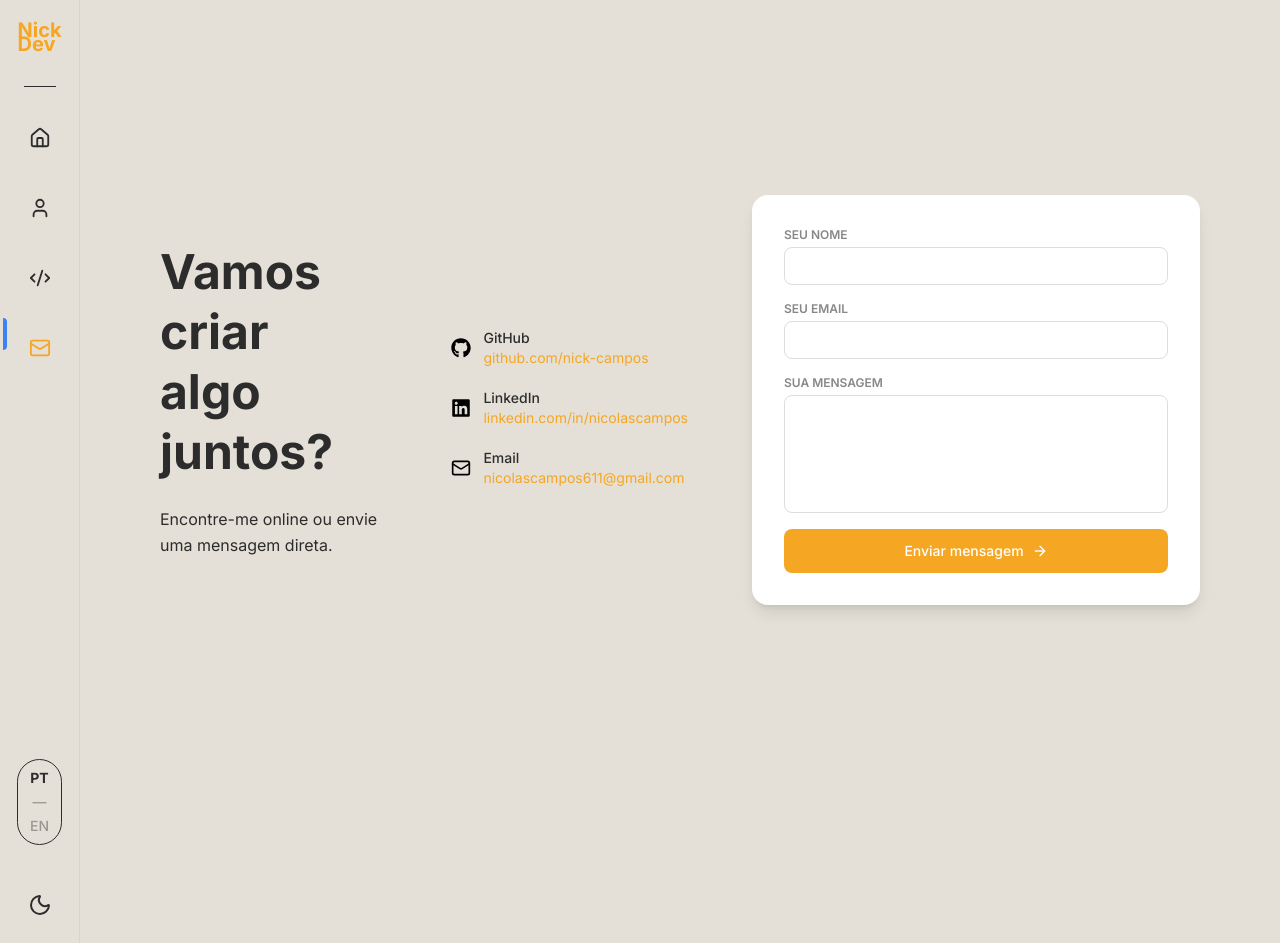
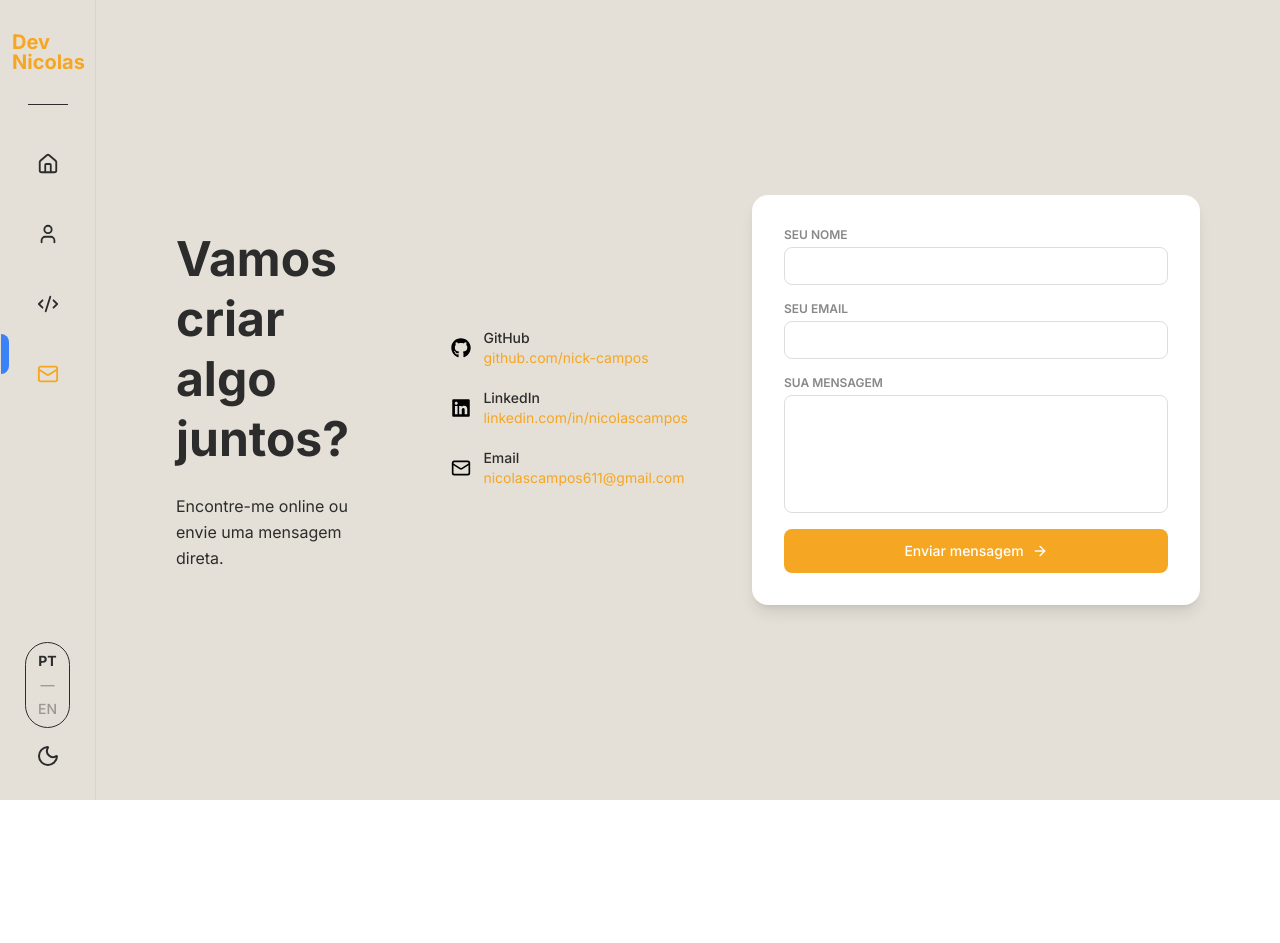
Before and after one commit to nick-campos/nicolasdev, a React (Vite) app: page /findme in a window 1280 px wide. After the commit the page ends 800 px from the top, so only its background shows below. Built offline with nearby package versions, Linux system fonts and the light colour scheme.

Commit message:
perf: melhoria na sidebar

```diff
--- a/src/App.tsx
+++ b/src/App.tsx
@@ -81,7 +81,7 @@ function AppContent() {
               <Route path='/' element={<Home isDark={isDark} />} />
               <Route path='/about' element={<About isDark={isDark}/>} />
               <Route path='/projects' element={<Projects />} />
-              <Route path='/findme' element={<Findme />} />
+              <Route path='/findme' element={<Findme isDark={isDark}/>} />
             </Routes>
           </motion.div>
         </AnimatePresence>
--- a/src/components/Sidebar.tsx
+++ b/src/components/Sidebar.tsx
@@ -1,102 +1,97 @@
-// Importa o hook de navegação do React Router
 import { useNavigate, useLocation } from 'react-router-dom'
-
-// Importa os ícones da Lucide React
 import { Home, User, Code2, Mail } from 'lucide-react'
 import { motion } from 'framer-motion'
+import { useTranslation } from 'react-i18next'
+
 import ThemeToggle from './ThemeToggle'
 import TranslateToggle from './TranslateToggle'
 import { useLanguage } from '../hooks/useTranslation'
-import { useTranslation } from 'react-i18next'
 
 interface HeaderProps {
   isDark: boolean
   toggleTheme: () => void
 }
 
-// Array com os dados de cada item de navegação da sidebar
-// path: rota para onde o item direciona
-// icon: componente de ícone da Lucide React
-// label: texto alternativo para acessibilidade
 const navIcons = [
-    { path: '/', icon: Home, labelKey:'sidebar.home'},
-    { path: '/about', icon: User, labelKey: 'sidebar.about'},
-    { path: '/projects', icon: Code2, labelKey: 'sidebar.projects'},
-    { path: '/findme', icon: Mail, labelKey: 'sidebar.findme'},
+  { path: '/', icon: Home, labelKey: 'sidebar.home' },
+  { path: '/about', icon: User, labelKey: 'sidebar.about' },
+  { path: '/projects', icon: Code2, labelKey: 'sidebar.projects' },
+  { path: '/findme', icon: Mail, labelKey: 'sidebar.findme' },
 ]
 
-// Componente da Sidebar — barra lateral fixa em todas as páginas
-// useNavigate: usamos para redirecionar ao clicar em um ícone
-// useLocation: usamos para saber qual página está ativa no momento
 export default function Sidebar({ isDark, toggleTheme }: HeaderProps) {
   const navigate = useNavigate()
   const location = useLocation()
-    // Este bloco chama o hook useLanguage dentro da Sidebar.
+  const { t } = useTranslation()
   const { currentLanguage, toggleLanguage } = useLanguage()
 
-    const sideBarStyle = isDark
-        ? 'bg-[#121212]'
-        : 'bg-[#E5E0D7]'
-
-    const { t } = useTranslation()
+  const sideBarStyle = isDark ? 'bg-[#121212]' : 'bg-[#E5E0D7]'
 
   return (
-        // Sidebar fixa na lateral esquerda, ocupando toda a altura da tela
-        <aside className={`w-20 min-h-screen flex flex-col items-center py-5 gap-8 border-r border-gray-300 ${sideBarStyle}`}
+    <aside
+      className={`w-24 h-screen overflow-hidden flex flex-col items-center border-r border-gray-300 ${sideBarStyle}`}
     >
-
-                {/*Logo*/}
+      <div className="flex flex-col items-center w-full pt-8">
         <div
-                    className='flex flex-col cursor-pointer'
+          className="flex flex-col items-start w-full pl-3 cursor-pointer"
           onClick={() => navigate('/')}
         >
-                    <span className='font-bold text-xl leading-none' style={{ color: '#F5A623' }}>Nick</span>
-                    <span className='font-bold text-xl leading-none mt-[-6px]' style={{ color: '#F5A623' }}>Dev</span>
+          <span className="font-bold text-xl leading-none" style={{ color: '#F5A623' }}>
+            Dev
+          </span>
+
+          <span className="font-bold text-xl leading-none" style={{ color: '#F5A623' }}>
+            Nicolas
+          </span>
         </div>
 
-                {/*Linha abaixo do nome*/}
-                <div className='w-8 h-px' style={{backgroundColor: isDark ? '#FFFFFF' : '#2C2C2C'}}/>
+        <div
+          className="w-10 h-px mt-8"
+          style={{ backgroundColor: isDark ? '#FFFFFF' : '#2C2C2C' }}
+        />
 
-                {/* Mapeia o array navItems e renderiza um ícone para cada item
-                location.pathname: compara com o path do item para saber qual está ativo
-                O ícone ativo recebe a cor laranja, os demais ficam em cinza escuro */}
-                <nav className='flex flex-col items-center gap-8 text-2xl transition-colors'>
+        <nav className="flex flex-col items-center gap-8 text-2xl transition-colors mt-10">
           {navIcons.map(({ path, icon: Icon, labelKey }) => {
             const isAtivo = location.pathname === path
+
             return (
               <button
                 key={path}
                 onClick={() => navigate(path)}
                 aria-label={t(labelKey)}
-                                className='relative flex items-center cursor-pointer transition-colors duration-200 hover:bg-gray-200 rounded-lg p-2'
-                                style={{ color: isAtivo ? '#F5A623' : isDark ? '#FFFFFF' : '#2C2C2C'}}
+                className="relative flex items-center cursor-pointer transition-colors duration-200 hover:bg-gray-200 rounded-lg p-2"
+                style={{
+                  color: isAtivo ? '#F5A623' : isDark ? '#FFFFFF' : '#2C2C2C',
+                }}
               >
-                                {/* Barrinha azul animada — desliza para cima ou para baixo
-                                    layoutId: o framer-motion usa esse id para animar
-                                    a  transição entre posições quando o ícone ativo muda */}
                 {isAtivo && (
                   <motion.span
-                                        layoutId='activeIndicator'
-                                        className='absolute left-[-18px] top-1/7 h-8 w-1 rounded-r-full'
-                                        style={{ backgroundColor: isDark ? '#F5A623' : '#3B82F6', transform: 'translateY(-50%)' }}
+                    layoutId="activeIndicator"
+                    className="absolute -left-7 h-10 w-2 rounded-r-full"
+                    style={{
+                      backgroundColor: isDark ? '#F5A623' : '#3B82F6',
+                      transform: 'translateY(-50%)',
+                    }}
                     transition={{ type: 'spring', stiffness: 300, damping: 30 }}
                   />
                 )}
+
                 <Icon size={22} />
               </button>
             )
           })}
         </nav>
+      </div>
 
-                <div className='mt-auto pt-90'>
+      <div
+        className="mt-auto flex flex-col items-center gap-4 pb-8"
+        style={{ color: isDark ? '#ffffff' : '#2C2C2C' }}
+      >
         <TranslateToggle
           isDark={isDark}
           currentLanguage={currentLanguage}
           toggleLanguage={toggleLanguage}
         />
-                </div>
-
-                <div className='mt-auto pt-4' style={{ color: isDark ? '#ffffff' : '#2C2C2C'}}>
 
         <ThemeToggle
           isDark={isDark}
--- a/src/pages/Findme.tsx
+++ b/src/pages/Findme.tsx
@@ -8,8 +8,11 @@ import { FaGithub, FaLinkedin } from 'react-icons/fa'
 import { Mail, ArrowRight } from 'lucide-react'
 import { useTranslation } from 'react-i18next'
 
+interface FindmeProps {
+    isDark: boolean
+}
 
-export default function Findme() {
+export default function Findme({ isDark }: FindmeProps) {
   // Referência ao formulário, usada pelo EmailJS para capturar os campos
   const formRef = useRef<HTMLFormElement>(null)
   const { t } = useTranslation()
@@ -47,11 +50,11 @@ export default function Findme() {
     <div className='flex items-center justify-center min-h-screen px-20 py-20 gap-16'>
       {/* Coluna esquerda — título, descrição e links sociais */}
       <div className='flex flex-col gap-6 max-w-md'>
-        <h1 className='text-5xl font-bold leading-tight' style= {{ color:'#2C2C2C' }}>
+        <h1 className='text-5xl font-bold leading-tight' style={{ color: isDark ? '#ffffff' : '#2C2C2C'}}>
           {t('contact.title1')}<br /> {t('contact.title2')}
         </h1>
 
-        <p className='text-base leading-relaxed' style={{ color: '#2C2C2C' }}>
+        <p className='text-base leading-relaxed' style={{ color: isDark ? '#ffffff' : '#2C2C2C'}}>
           {t('contact.subtitle')}
         </p>
       </div>
@@ -66,7 +69,7 @@ export default function Findme() {
         >
         <FaGithub size={20} style={{ color: '#000000'}} />
         <div className='flex flex-col'>
-          <span className='text-sm font-medium' style={{ color: '#2C2C2C' }}>GitHub</span>
+          <span className='text-sm font-medium' style={{ color: isDark ? '#ffffff' : '#2C2C2C'}}>GitHub</span>
           <span className='text-sm group-hover:underline' style={{ color: '#F5A623' }}>github.com/nick-campos</span>
         </div>
         </a>
@@ -79,7 +82,7 @@ export default function Findme() {
         >
         <FaLinkedin size={20} style={{ color: '#000000'}} />
         <div className='flex flex-col'>
-          <span className='text-sm font-medium' style={{ color: '#2C2C2C' }}>LinkedIn</span>
+          <span className='text-sm font-medium' style={{ color: isDark ? '#ffffff' : '#2C2C2C'}}>LinkedIn</span>
           <span className='text-sm group-hover:underline' style={{ color: '#F5A623' }}>linkedin.com/in/nicolascampos</span>
         </div>
         </a>
@@ -90,7 +93,7 @@ export default function Findme() {
         >
         <Mail size={20} style={{ color: '#000000'}} />
         <div className='flex flex-col'>
-          <span className='text-sm font-medium' style={{ color: '#2C2C2C' }}>Email</span>
+          <span className='text-sm font-medium' style={{ color: isDark ? '#ffffff' : '#2C2C2C'}}>Email</span>
           <span className='text-sm group-hover:underline' style={{ color: '#F5A623' }}>nicolascampos611@gmail.com</span>
         </div>
         </a>
```
Lines whose indentation alone changed are shown as unchanged.
